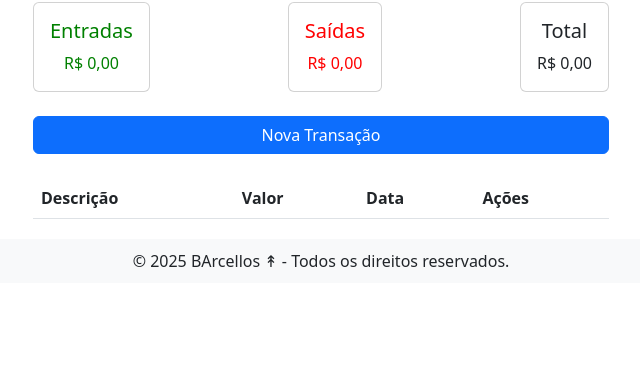
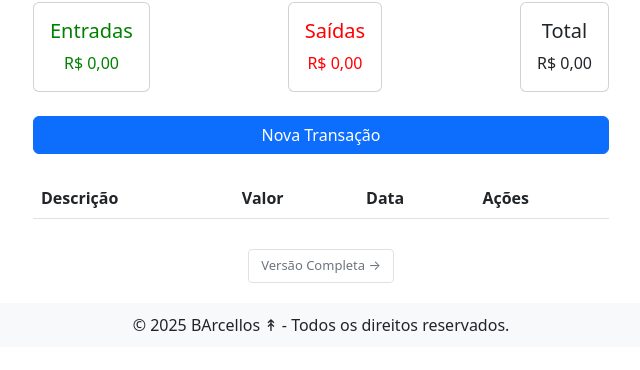
Before and after one commit to douglasbarcellos/financaspro, a plain HTML site: page index.html in a window 1280 px wide. Shown: the part 74-444 px from the top of the page, without its empty margins (319-959 px from the left). Drawn offline with nearby package versions, Linux system fonts and the light colour scheme.

Commit message:
Update index.html

```diff
--- a/index.html
+++ b/index.html
@@ -13,6 +13,26 @@
         .saida { color: red; }
         .footer { text-align: center; padding: 10px; margin-top: 20px; background: #f8f9fa; }
         .logo { font-size: 24px; font-weight: bold; margin-bottom: 20px; }
+        .link-v2 {
+            text-align: center;
+            margin-top: 30px;
+            margin-bottom: 10px;
+        }
+        .link-v2 a {
+            color: #6c757d;
+            text-decoration: none;
+            font-size: 13px;
+            padding: 6px 12px;
+            border: 1px solid #dee2e6;
+            border-radius: 4px;
+            display: inline-block;
+            transition: all 0.2s;
+        }
+        .link-v2 a:hover {
+            color: #495057;
+            border-color: #adb5bd;
+            background: #f8f9fa;
+        }
     </style>
 </head>
 <body>
@@ -153,6 +173,9 @@
     </script>
 
     <script src="https://cdn.jsdelivr.net/npm/bootstrap@5.3.0/dist/js/bootstrap.bundle.min.js"></script>
+    <div class="link-v2">
+        <a href="financas-pro-v2.html">Versão Completa →</a>
+    </div>
     <footer class="footer">&copy; 2025 BArcellos ↟ - Todos os direitos reservados.</footer>
 </body>
 </html>
```
